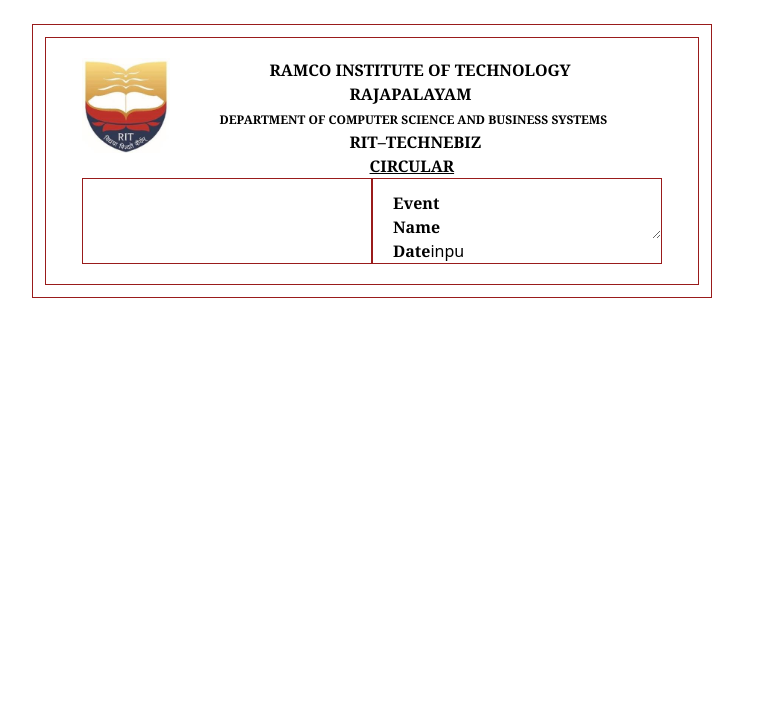
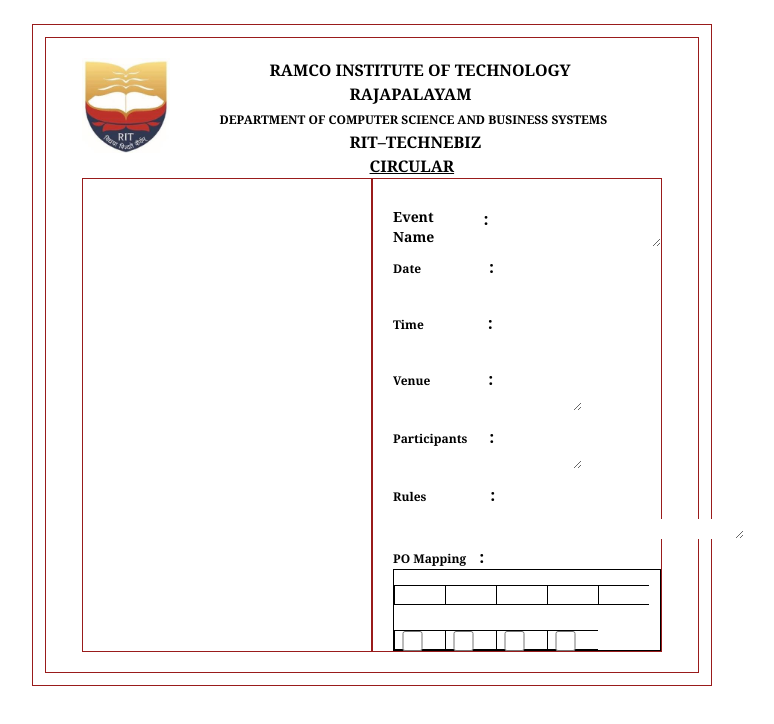
Before and after one commit to Gopikaran071/cocurricular, a React (Vite) app: page /Circular in a window 1280 px wide. Shown: the top 724 px of the page, without its empty margins (268-1042 px from the left). Built offline with nearby package versions, Linux system fonts and the light colour scheme.

Commit message:
cirular update (POs)

```diff
--- a/src/Home/Circular.jsx
+++ b/src/Home/Circular.jsx
@@ -1,7 +1,9 @@
 import React from 'react'
 
 function Circular() {
-    const dept = "DEPARTMENT OF COMPUTER SCIENCE AND BUSINESS SYSTEMS"
+    const dept = "COMPUTER SCIENCE AND BUSINESS SYSTEMS"
+    const ass = 'RIT–TECHNEBIZ'
+
     return (
         <div className='scrollbar-hide '>
             <div className='border  m-6  border-red-800 p-3  mx-[300px] '>
@@ -11,34 +13,79 @@
                         <div className=''>
                             <span className='ml-[100px] font-bold font-serif'>RAMCO INSTITUTE OF TECHNOLOGY </span>
                             <span className='ml-[180px] font-bold font-serif'>RAJAPALAYAM</span><br />
-                            <span className='font-serif font-bold  ml-[50px] text-xs'>{dept}</span><br />
-                            <span className='ml-[180px]  font-serif  font-bold'>RIT–TECHNEBIZ</span><br />
+                            <span className='font-serif font-bold  ml-[50px] text-xs'>DEPARTMENT OF {dept}</span><br />
+                            <span className='ml-[180px]  font-serif  font-bold'>{ass}</span><br />
                             <span className='ml-[200px]  font-serif  font-bold'><u>CIRCULAR</u></span>
                         </div>
                     </div>
                     {/* below header */}
                     <div className='flex'>
-                        <div className='border border-red-800 p-5 w-1/2'>
+                        <div className='border border-red-800 p-2 w-1/2'>
 
                         </div>
                         <div className='border border-red-800 pl-5 w-1/2'>
                             <form action="">
-                            <div className='mt-3'>
-                            <div className='flex'>
-                            <label htmlFor="" className='font-serif  font-semibold' >Event Name</label>
-                            <textarea name="" id="eventname" cols="25" rows="1" className=' ml-2'></textarea>
-                            </div>
+                                <div className='mt-7'>
+                                    <div className='flex'>
+                                        <label htmlFor="Event Name" className='font-serif text-sm  font-semibold ' >Event Name  </label>
+                                        <span className='font-bold ml-[13px]'>:</span>
+                                        <textarea name="EventName" id="eventname" cols="20" rows="1" className=' text-sm ml-3'></textarea>
+                                    </div>
+                                    <div className='mt-2'>
+                                        <label htmlFor="date" className='font-serif  text-xs font-semibold'> Date </label>
+                                        <span className='font-bold ml-[65px]'>:</span>
+                                        <input type="text" name="date" id="date" className='ml-3 text-sm ' />
+                                    </div>
+                                    <div className='mt-2'>
+                                        <label htmlFor="time" className='font-serif  text-xs font-semibold'> Time </label>
+                                        <span className='font-bold ml-[61px] '>:</span>
+                                        <input type="text" name="time" id="time" className='ml-3 text-sm ' />
+                                    </div>
+                                    <div className='mt-2'>
+                                        <label htmlFor="venue" className='font-serif text-xs  font-semibold'> Venue </label>
+                                        <span className='font-bold ml-[55px]'>:</span>
+                                        <textarea name="Participants" id="Participants" cols="20" rows="1" className=' text-sm ml-3'></textarea>
+                                    </div>
+                                    <div className='mt-2'>
+                                        <label htmlFor="Participants" className='font-serif text-xs  font-semibold'> Participants </label>
+                                        <span className='font-bold ml-[19px]'>:</span>
+                                        <textarea name="Participants" id="Participants" cols="20" rows="1" className=' text-sm ml-3'></textarea>
+                                    </div>
+                                    <div className='mt-2'>
+                                        <label htmlFor="Rules" className='font-serif text-xs  font-semibold'> Rules </label>
+                                        <span className='font-bold ml-[61px]'>:</span>
+                                        <div className='mt-3'>
+                                            <textarea name="Rules" id="Rules" cols="40" rows="1" className=' text-sm ml-3'></textarea>
+                                        </div>
+                                    </div>
+                                    <div>
+                                        <span className='font-serif text-xs  font-semibold'>  PO Mapping   </span>
+                                        <span className='font-bold ml-[10px]'>:</span>
+                                    </div>
+                                    <div className='border border-black '>
+                                        <div className='mt-3'>
+                                            <input type="text" name="" id="" className='h-5 w-[51px] p-1  text-center font-serif text-sm font-semibold  border-r-0 border border-black' />
+                                            <input type="text" name="" id="" className='h-5 w-[51px] p-1  text-center font-serif text-sm font-semibold border-r-0 border border-black' />
+                                            <input type="text" name="" id="" className='h-5 w-[51px] p-1  text-center font-serif text-sm font-semibold border-r-0 border border-black' />
+                                            <input type="text" name="" id="" className='h-5 w-[51px] p-1 text-center  font-serif text-sm font-semibold border-r-0 border border-black' />
+                                            <input type="text" name="" id="" className='h-5 w-[51px] p-1 text-center  font-serif text-sm font-semibold border-r-0 border border-black' />
+                                            <input type="text" name="" id="" className='h-5 w-[51px] p-1 text-center  font-serif text-sm font-semibold border-black' />
 
-                            <div>
-                                <label htmlFor="" className='font-serif  font-semibold'> Date</label>
-                                inpu
-                            </div>
+                                          <div className='flex '>
+                                          <div className='border h-5 w-[51px]  border-r-0  border-black '><input type="checkbox" name="" id="" className='h-[20px] w-[35px]  text-black p-1 border-r-0 border border-black' /></div>
+                                            <div className='border h-5 w-[51px] border-r-0  border-black '><input type="checkbox" name="" id="" className='h-[20px] w-[35px]  text-black p-1 border-r-0 border border-black' /></div>
+                                            <div className='border h-5 w-[51px] border-r-0  border-black '><input type="checkbox" name="" id="" className='h-[20px] w-[35px]  text-black p-1 border-r-0 border border-black' /></div>
+                                            <div className='border h-5 w-[51px] border-r-0   border-black '><input type="checkbox" name="" id="" className='h-[20px] w-[35px]  text-black p-1 border-r-0 border border-black' /></div>
+                                          </div>
 
-                            </div>
+
+                                        </div>
+                                        <div>
+                                        </div>
+                                    </div>
+                                </div>
                             </form>
-
                         </div>
-
                     </div>
                 </div>
             </div>
```
